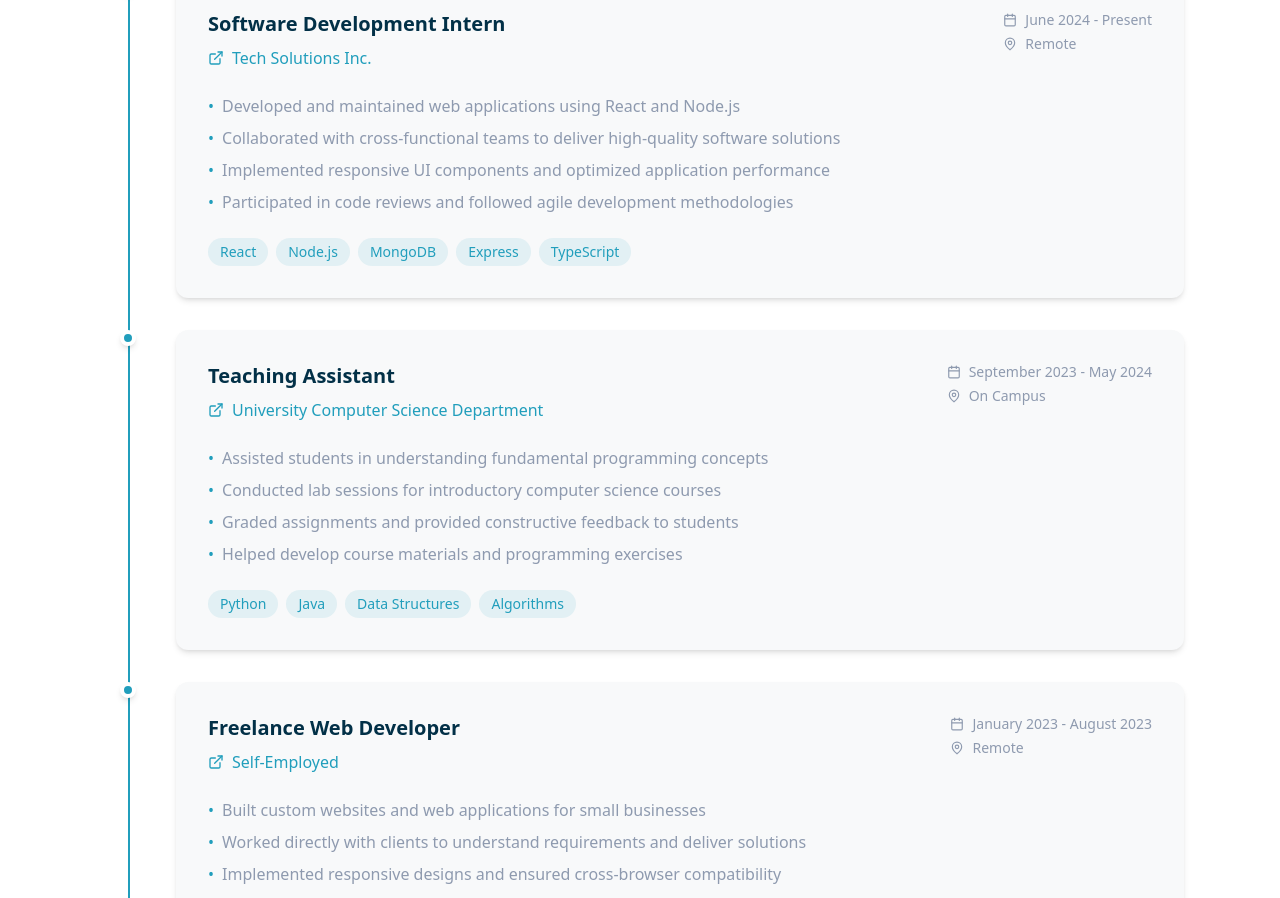
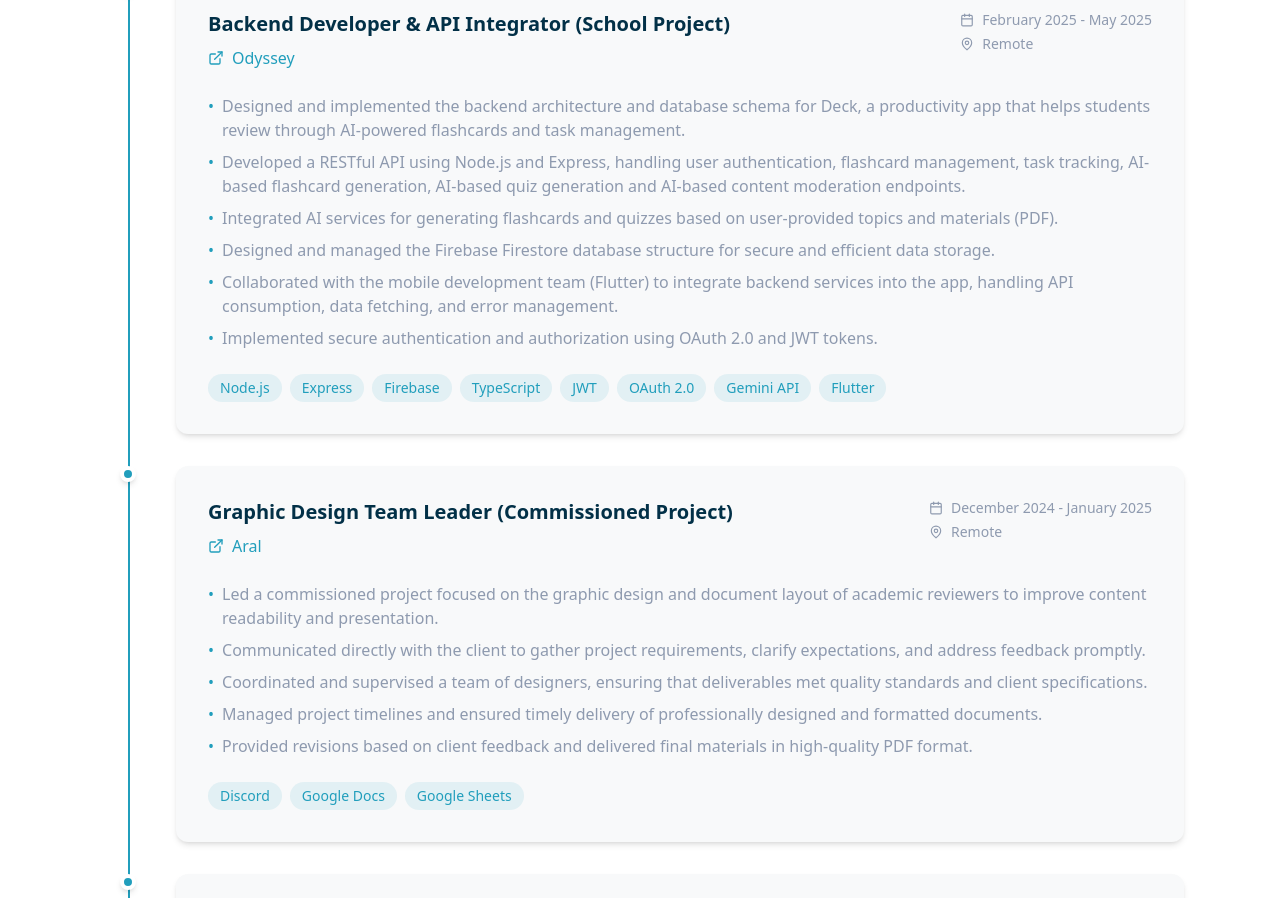
Before and after one commit to majiinB/Personal-Portfolio, a React (Vite) app: page / in a window 1280 px wide. Shown: the part 3500-4398 px from the top of the page. Built offline with nearby package versions, Linux system fonts and the light colour scheme.

Commit message:
added experiences

```diff
--- a/src/components/Experience.tsx
+++ b/src/components/Experience.tsx
@@ -3,43 +3,61 @@ import { Calendar, MapPin, ExternalLink } from "lucide-react";
 const Experience = () => {
   const experiences = [
     {
-      title: "Software Development Intern",
-      company: "Tech Solutions Inc.",
+      title: "Backend Developer & API Integrator (School Project)",
+      company: "Odyssey",
       location: "Remote",
-      period: "June 2024 - Present",
+      period: "February 2025 - May 2025",
       description: [
-        "Developed and maintained web applications using React and Node.js",
-        "Collaborated with cross-functional teams to deliver high-quality software solutions",
-        "Implemented responsive UI components and optimized application performance",
-        "Participated in code reviews and followed agile development methodologies",
+        "Designed and implemented the backend architecture and database schema for Deck, a productivity app that helps students review through AI-powered flashcards and task management.",
+        "Developed a RESTful API using Node.js and Express, handling user authentication, flashcard management, task tracking, AI-based flashcard generation, AI-based quiz generation and AI-based content moderation endpoints.",
+        "Integrated AI services for generating flashcards and quizzes based on user-provided topics and materials (PDF).",
+        "Designed and managed the Firebase Firestore database structure for secure and efficient data storage.",
+        "Collaborated with the mobile development team (Flutter) to integrate backend services into the app, handling API consumption, data fetching, and error management.",
+        "Implemented secure authentication and authorization using OAuth 2.0 and JWT tokens.",
       ],
-      technologies: ["React", "Node.js", "MongoDB", "Express", "TypeScript"],
+      technologies: [
+        "Node.js",
+        "Express",
+        "Firebase",
+        "TypeScript",
+        "JWT",
+        "OAuth 2.0",
+        "Gemini API",
+        "Flutter",
+      ],
     },
     {
-      title: "Teaching Assistant",
-      company: "University Computer Science Department",
-      location: "On Campus",
-      period: "September 2023 - May 2024",
+      title: "Graphic Design Team Leader (Commissioned Project)",
+      company: "Aral",
+      location: "Remote",
+      period: "December 2024 - January 2025",
       description: [
-        "Assisted students in understanding fundamental programming concepts",
-        "Conducted lab sessions for introductory computer science courses",
-        "Graded assignments and provided constructive feedback to students",
-        "Helped develop course materials and programming exercises",
+        "Led a commissioned project focused on the graphic design and document layout of academic reviewers to improve content readability and presentation.",
+        "Communicated directly with the client to gather project requirements, clarify expectations, and address feedback promptly.",
+        "Coordinated and supervised a team of designers, ensuring that deliverables met quality standards and client specifications.",
+        "Managed project timelines and ensured timely delivery of professionally designed and formatted documents.",
+        "Provided revisions based on client feedback and delivered final materials in high-quality PDF format.",
       ],
-      technologies: ["Python", "Java", "Data Structures", "Algorithms"],
+      technologies: ["Discord", "Google Docs", "Google Sheets"],
     },
     {
-      title: "Freelance Web Developer",
-      company: "Self-Employed",
+      title: "Backend Developer (Commissioned Project)",
+      company: "Aqua Fresco Beach Resort",
       location: "Remote",
-      period: "January 2023 - August 2023",
+      period: "June 2024 - July 2024",
       description: [
-        "Built custom websites and web applications for small businesses",
-        "Worked directly with clients to understand requirements and deliver solutions",
-        "Implemented responsive designs and ensured cross-browser compatibility",
-        "Provided ongoing maintenance and technical support",
+        "Developed and implemented the backend services for the Aqua Fresco Beach Resort website, including room booking management and transaction processing.",
+        "Built RESTful APIs using Express.js for handling room availability, reservation requests, and transaction records.",
+        "Integrated PayMongo API for secure online payment processing within the booking system.",
+        "Designed and structured the Firebase Firestore database for efficient data management of bookings, payments, and user information.",
+        "Provided backend documentation for production use.",
       ],
-      technologies: ["HTML5", "CSS3", "JavaScript", "WordPress", "PHP"],
+      technologies: [
+        "Express.js",
+        "Node.js",
+        "Firebase Firestore",
+        "PayMongo API",
+      ],
     },
   ];
 
@@ -50,8 +68,7 @@ const Experience = () => {
           <h2 className="text-4xl font-bold text-[#023047] mb-4">Experience</h2>
           <div className="w-20 h-1 bg-[#219EBC] mx-auto mb-6"></div>
           <p className="text-[#8E9AAF] text-lg max-w-2xl mx-auto">
-            My professional journey and hands-on experience in software
-            development
+            My journey and hands-on experience in software development
           </p>
         </div>
 
```
